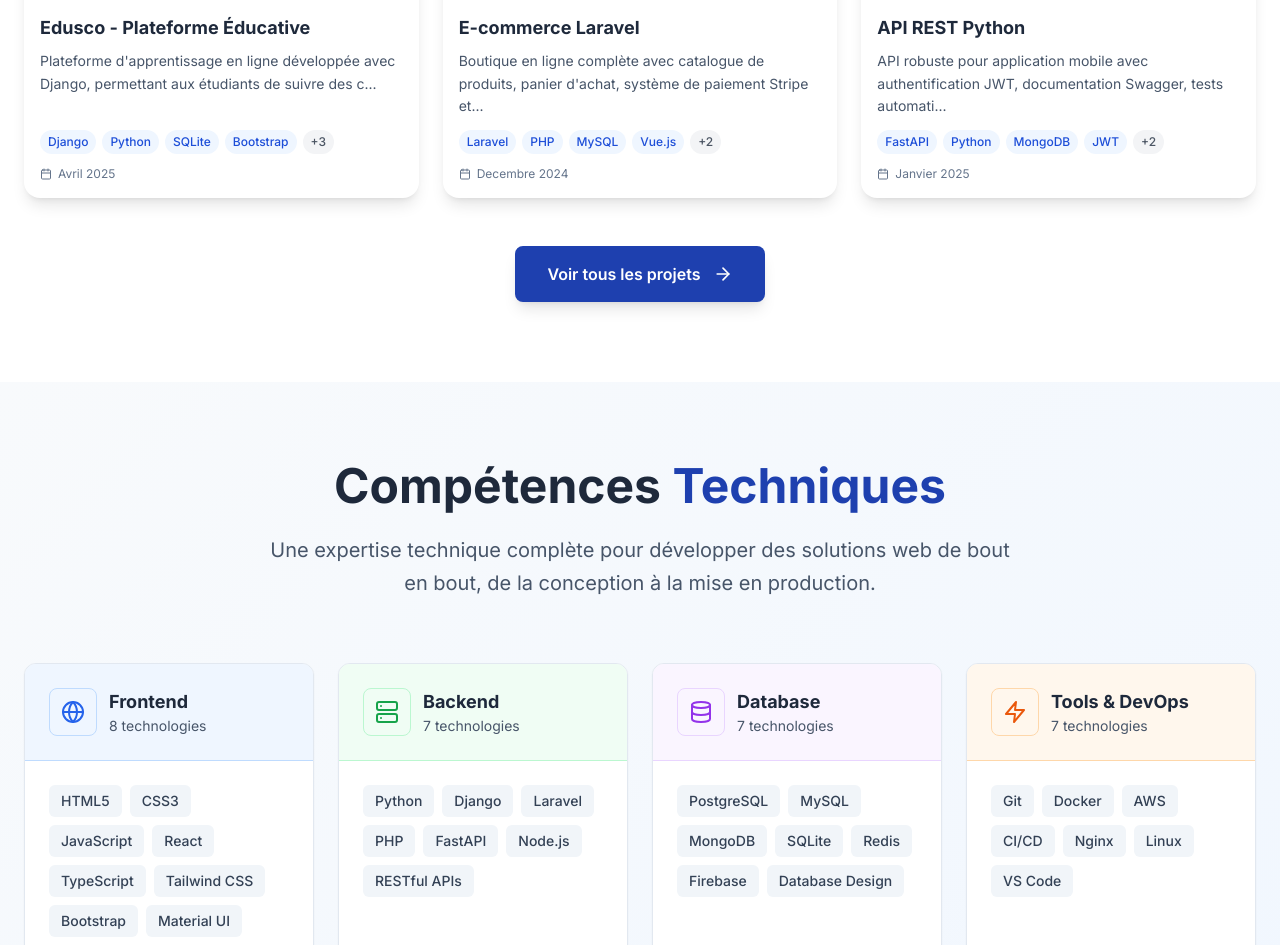
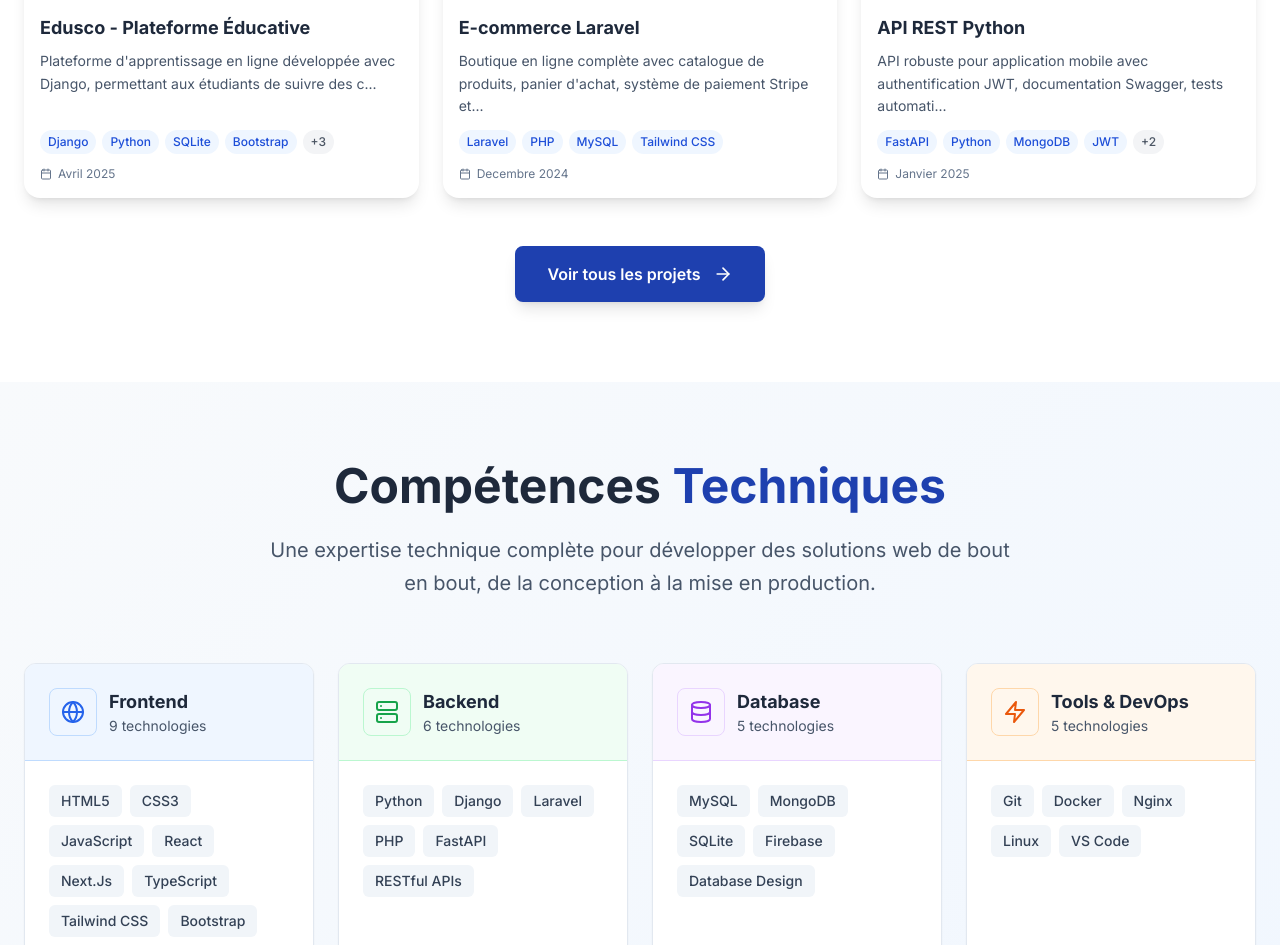
Before and after one commit to 6code579/Portofolio, a React (Vite) app: page / in a window 1280 px wide. Shown: the part 1447-2392 px from the top of the page. Built offline with nearby package versions, Linux system fonts and the light colour scheme.

Commit message:
completed

```diff
--- a/src/components/CallToAction.tsx
+++ b/src/components/CallToAction.tsx
@@ -80,7 +80,7 @@ const CallToAction: React.FC = () => {
             </Link>
 
             <a
-              href="/franciscocv.pdf"
+              href="/cv.pdf"
               className="inline-flex items-center space-x-3 px-8 py-4 border-2 border-white text-white hover:bg-white hover:text-blue-800 font-semibold rounded-lg transition-all duration-200"
               download>
               <Download className="w-5 h-5" />
--- a/src/components/FeaturedProjects.tsx
+++ b/src/components/FeaturedProjects.tsx
@@ -25,7 +25,7 @@ const FeaturedProjects: React.FC = () => {
       title: 'E-commerce Laravel',
       description: 'Boutique en ligne complète avec catalogue de produits, panier d\'achat, système de paiement Stripe et interface d\'administration. Gestion des commandes et des utilisateurs.',
       image: ecommerce,
-      technologies: ['Laravel', 'PHP', 'MySQL', 'Vue.js', 'Stripe', 'Tailwind CSS'],
+      technologies: ['Laravel', 'PHP', 'MySQL', 'Tailwind CSS'],
       githubUrl: 'https://github.com/francisco-mouanda/laravel-ecommerce',
       liveUrl: 'https://ecommerce-demo.vercel.app',
       featured: true,
@@ -40,7 +40,7 @@ const FeaturedProjects: React.FC = () => {
       technologies: ['FastAPI', 'Python', 'MongoDB', 'JWT', 'Docker', 'PostgreSQL'],
       githubUrl: 'https://github.com/francisco-mouanda/fastapi-mobile-api',
       liveUrl: 'https://api-docs.swagger.io',
-      featured: true,
+      featured: false,
       date: 'Janvier 2025',
       bgColor: 'bg-emerald-100'
     }
--- a/src/components/Skills.tsx
+++ b/src/components/Skills.tsx
@@ -10,7 +10,7 @@ const Skills: React.FC = () => {
       color: 'text-blue-600',
       bgColor: 'bg-blue-50',
       borderColor: 'border-blue-200',
-      skills: ['HTML5', 'CSS3', 'JavaScript', 'React', 'TypeScript', 'Tailwind CSS', 'Bootstrap', 'Material UI']
+      skills: ['HTML5', 'CSS3', 'JavaScript', 'React','Next.Js', 'TypeScript', 'Tailwind CSS', 'Bootstrap', 'Material UI']
     },
     {
       title: 'Backend',
@@ -18,7 +18,7 @@ const Skills: React.FC = () => {
       color: 'text-green-600',
       bgColor: 'bg-green-50',
       borderColor: 'border-green-200',
-      skills: ['Python', 'Django', 'Laravel', 'PHP', 'FastAPI', 'Node.js', 'RESTful APIs']
+      skills: ['Python', 'Django', 'Laravel', 'PHP', 'FastAPI', 'RESTful APIs']
     },
     {
       title: 'Database',
@@ -26,7 +26,7 @@ const Skills: React.FC = () => {
       color: 'text-purple-600',
       bgColor: 'bg-purple-50',
       borderColor: 'border-purple-200',
-      skills: ['PostgreSQL', 'MySQL', 'MongoDB', 'SQLite', 'Redis', 'Firebase', 'Database Design']
+      skills: ['MySQL', 'MongoDB', 'SQLite', 'Firebase', 'Database Design']
     },
     {
       title: 'Tools & DevOps',
@@ -34,7 +34,7 @@ const Skills: React.FC = () => {
       color: 'text-orange-600',
       bgColor: 'bg-orange-50',
       borderColor: 'border-orange-200',
-      skills: ['Git', 'Docker', 'AWS', 'CI/CD', 'Nginx', 'Linux', 'VS Code']
+      skills: ['Git', 'Docker', 'Nginx', 'Linux', 'VS Code']
     }
   ];
 
@@ -198,8 +198,8 @@ const Skills: React.FC = () => {
               {[
                 { skill: 'Frontend', level: 85, color: 'bg-blue-500' },
                 { skill: 'Backend', level: 90, color: 'bg-green-500' },
-                { skill: 'Database', level: 80, color: 'bg-purple-500' },
-                { skill: 'DevOps', level: 75, color: 'bg-orange-500' }
+                { skill: 'Database', level: 70, color: 'bg-purple-500' },
+                { skill: 'DevOps', level: 60, color: 'bg-orange-500' }
               ].map((item, index) => (
                 <motion.div
                   key={item.skill}
```
